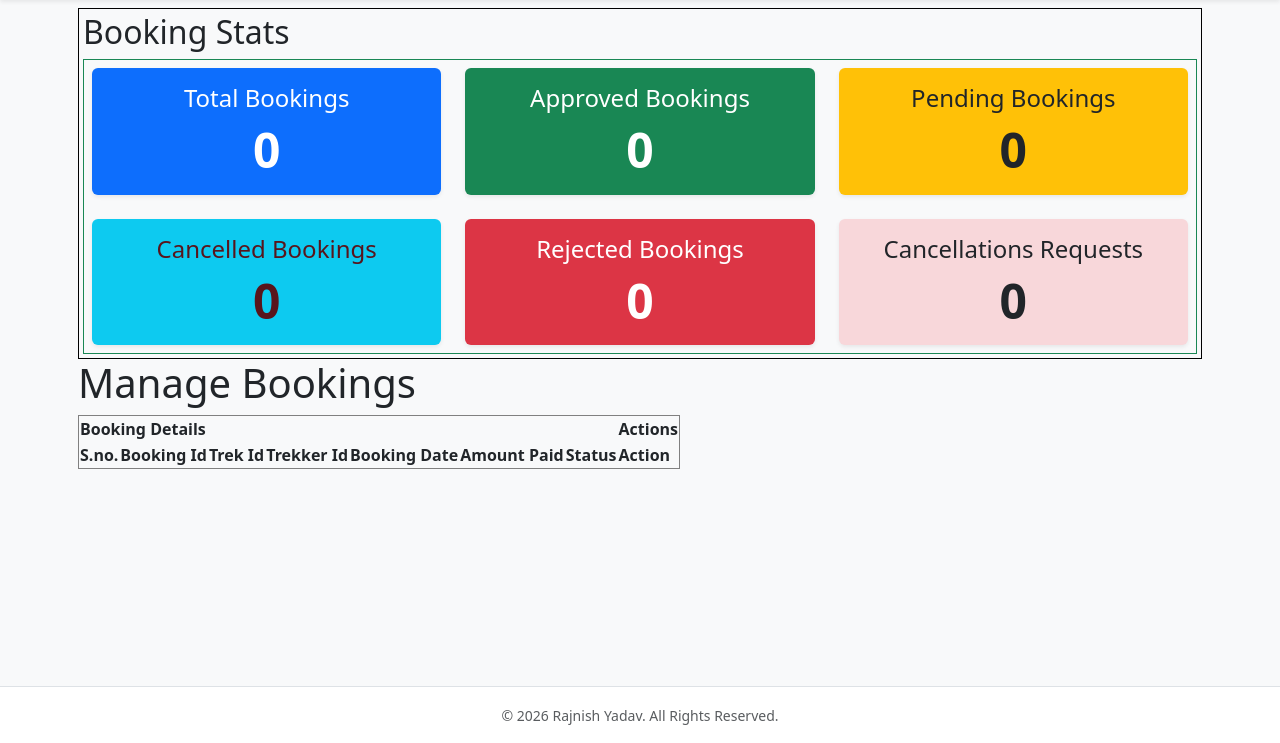
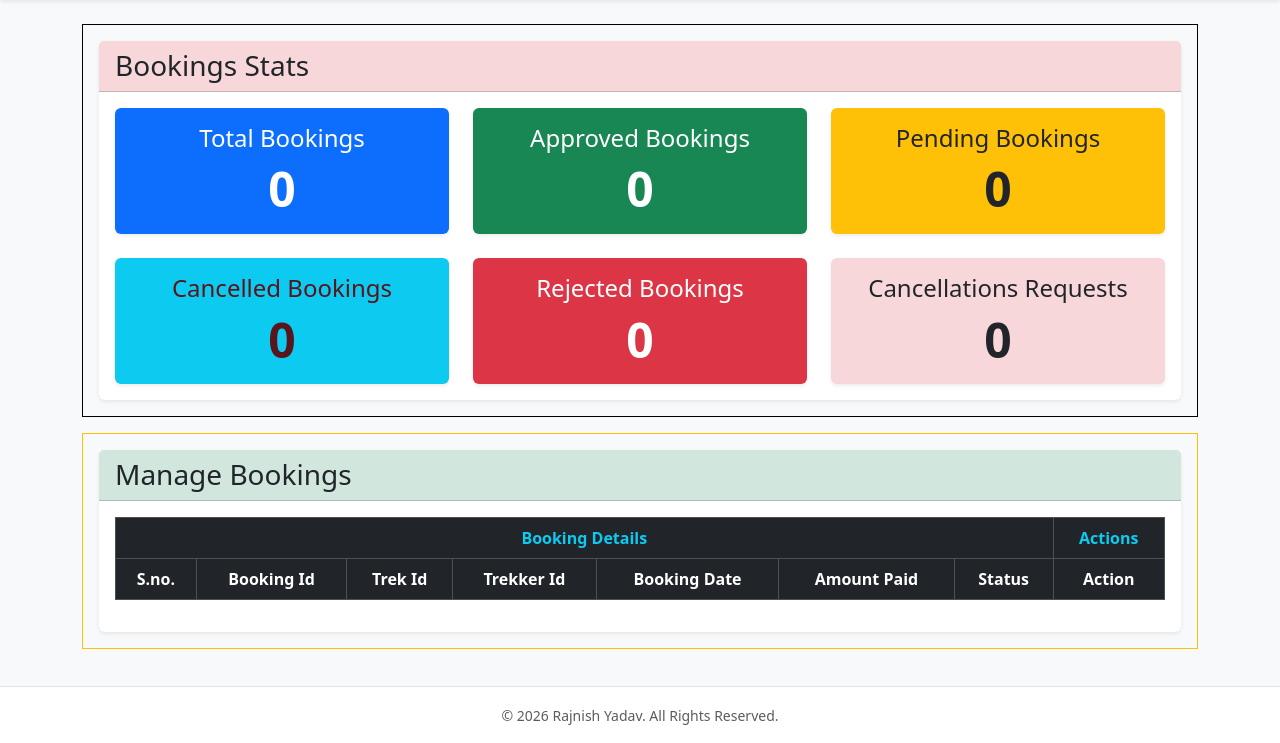
Before and after one commit to yrajnishds/trekking-management-application, a Flask app: page /admin/booking in a window 1280 px wide. Shown: the part 57-800 px from the top of the page. Run offline with Flask 3, Linux system fonts and the light colour scheme; a user stored in the database is signed in; data that the repository does not hold is empty.

Commit message:
style: admin->booking page

```diff
--- a/templates/admin/add_trek.html
+++ b/templates/admin/add_trek.html
@@ -1,4 +1,4 @@
-<div class="container my-4 p-4 border border-danger">
+<div class="container p-4 border border-danger">
     <div class="card shadow-sm border-0">
         <div class="card-header bg-primary text-white">
             <h3 class="mb-0">Add New Trek</h3>
--- a/templates/admin/booking.html
+++ b/templates/admin/booking.html
@@ -2,9 +2,13 @@
 
 {% block content %}
 
-<section class="m-auto p-1 d-flex flex-column border border-black">
-    <h2>Booking Stats</h2>
-    <div class="container-fluid border border-success p-2">
+<section class="my-3">
+    <div class="container p-3 border border-black">
+        <div class="card border-0 shadow-sm">
+            <div class="card-header bg-danger-subtle">
+                <h3 class="mb-0">Bookings Stats</h3>
+            </div>
+            <div class="card-body">
                 <div class="row g-4">
                     <div class="col-12 col-md-6 col-lg-4">
                         <div class="card h-100 shadow-sm border-0 bg-primary text-white">
@@ -80,10 +84,12 @@
                     </div>
                 </div>
             </div>
+        </div>
+    </div>
 </section>
 
-<div class="container-table">
+<section class="my-3">
     {% include 'admin/booking_table.html' %}
-</div>
+</section>
 
 {% endblock %}
--- a/templates/admin/booking_table.html
+++ b/templates/admin/booking_table.html
@@ -1,14 +1,16 @@
-<section>
-
-    <h1> Manage Bookings </h1>
-
-    <table border='1'>
-        <thead>
+<div class="conatiner border border-warning p-3">
+    <div class="card shadow-sm border-0">
+        <div class="card-header bg-success-subtle   ">
+            <h3 class="mb-0">Manage Bookings</h3>
+        </div>
+        <div class="card-body table-responsive">
+            <table class="table table-bordered table-striped text-center">
+                <thead class="table-dark">
                     <tr>
-                <th colspan="7">
+                        <th colspan="7" class="text-info">
                             Booking Details
                         </th>
-                <th colspan="1">
+                        <th colspan="1" class="text-info">
                             Actions
                         </th>
                     </tr>
@@ -61,33 +63,47 @@
                             {{ bookings[booking].amount_paid }}
                         </td>
                         <td>
-                    {{ bookings[booking].status }}
+                            {% if bookings[booking].status == 'approved' %}<span class="badge bg-success text-white fs-6">Approved</span>
+                            {% elif bookings[booking].status == 'pending' %}<span class="badge bg-warning text-dark fs-6">Pending</span>
+                            {% elif bookings[booking].status == 'rejected' %}<span class="badge bg-danger text-white fs-6">Rejected</span>
+                            {% elif bookings[booking].status == 'requested' %}<span class="badge bg-danger-subtle text-dark fs-6">Requested</span>
+                            {% elif bookings[booking].status == 'cancelled' %}<span class="badge bg-info text-dark fs-6">Cancelled</span>
+                            {% elif bookings[booking].status == 'completed' %}<span class="badge bg-primary text-white fs-6">Completed</span>
+                            {% endif %}
                         </td>
                         <td>
+                            <div class="d-flex justify-content-center gap-2">
                                 {% if bookings[booking].status == 'approved' %}
-                    <form action="{{ url_for('admin.admin_booking_action', id = bookings[booking].id, trek_id = bookings[booking].trek_id, action = 'rejected', status = bookings[booking].status) }}", method="POST">
-                        <button>Reject</button>
+                                <form
+                                    action="{{ url_for('admin.admin_booking_action', id = bookings[booking].id, trek_id = bookings[booking].trek_id, action = 'rejected', status = bookings[booking].status) }}"
+                                    , method="POST">
+                                    <button class="btn btn-danger btn-sm fw-semibold">Reject</button>
                                 </form>
                                 {% elif bookings[booking].status == 'pending' %}
-                    <form action="{{ url_for('admin.admin_booking_action', id = bookings[booking].id, trek_id = bookings[booking].trek_id, action = 'approved', status = bookings[booking].status) }}" , method="POST">
-                        <button>Approve</button>
+                                <form
+                                    action="{{ url_for('admin.admin_booking_action', id = bookings[booking].id, trek_id = bookings[booking].trek_id, action = 'approved', status = bookings[booking].status) }}"
+                                    , method="POST">
+                                    <button class="btn btn-sm btn-success fw-semibold">Approve</button>
                                 </form>
                                 <form
                                     action="{{ url_for('admin.admin_booking_action', id = bookings[booking].id, trek_id = bookings[booking].trek_id, action = 'rejected', status = bookings[booking].status) }}"
                                     , method="POST">
-                        <button>Reject</button>
+                                    <button class='btn btn-sm btn-outline-danger text-dark fw-semibold'>Reject</button>
                                 </form>
                                 {% elif bookings[booking].status == 'requested' %}
-                    <form action="{{ url_for('admin.admin_booking_action', id = bookings[booking].id, trek_id = bookings[booking].trek_id, action = 'cancelled', status = bookings[booking].status) }}" , method="POST">
-                        <button>Accept</button>
+                                <form
+                                    action="{{ url_for('admin.admin_booking_action', id = bookings[booking].id, trek_id = bookings[booking].trek_id, action = 'cancelled', status = bookings[booking].status) }}"
+                                    , method="POST">
+                                    <button class="btn btn-sm btn-primary fw-semibold">Accept</button>
                                 </form>
                                 {% endif %}
+                            </div>
+
                         </td>
                     </tr>
                     {% endfor %}
                 </tbody>
-
-
             </table>
-
-</section>
+        </div>
+    </div>
+</div>
--- a/templates/base.html
+++ b/templates/base.html
@@ -16,12 +16,8 @@
 
         <div>
             {% include current_user.role|lower + '/navbar.html' %}
-
         </div>
-
-    </header>
-    <main class="container m-auto px-2 py-2 flex-grow-1">
-
+        <div>
             {% with messages = get_flashed_messages(with_categories=true) %}
             {% if messages %}
             {% for category, message in messages %}
@@ -31,7 +27,9 @@
             {% endfor %}
             {% endif %}
             {% endwith %}
-
+        </div>
+    </header>
+    <main class="container mx-auto my-2 flex-grow-1">
 
         {% block content %}
 
```
Also changed, not shown: templates/admin/staff.html (+6 -5 lines), templates/admin/trek.html (+5 -4 lines), templates/admin/trek_table.html (+22 -16 lines), templates/admin/trekker.html (+6 -5 lines), templates/admin/user_table.html (+3 -13 lines). Lines whose indentation alone changed are shown as unchanged.
